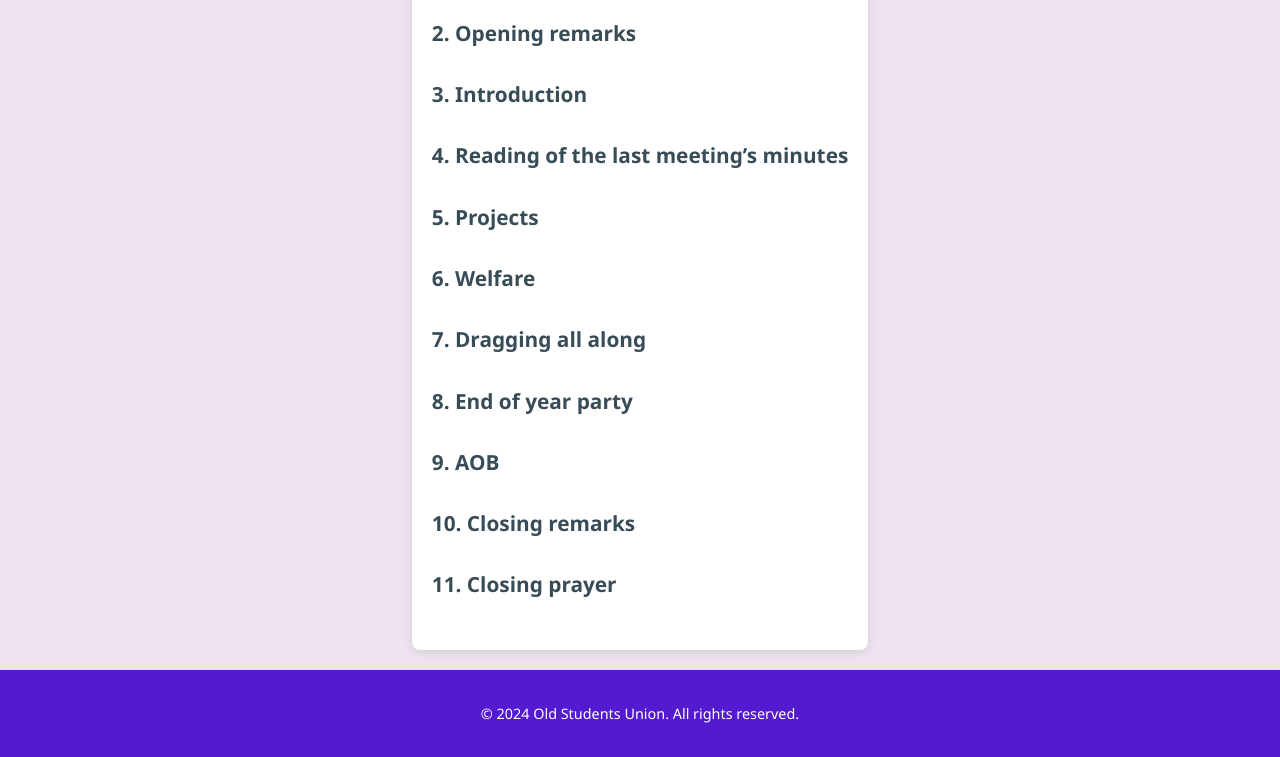
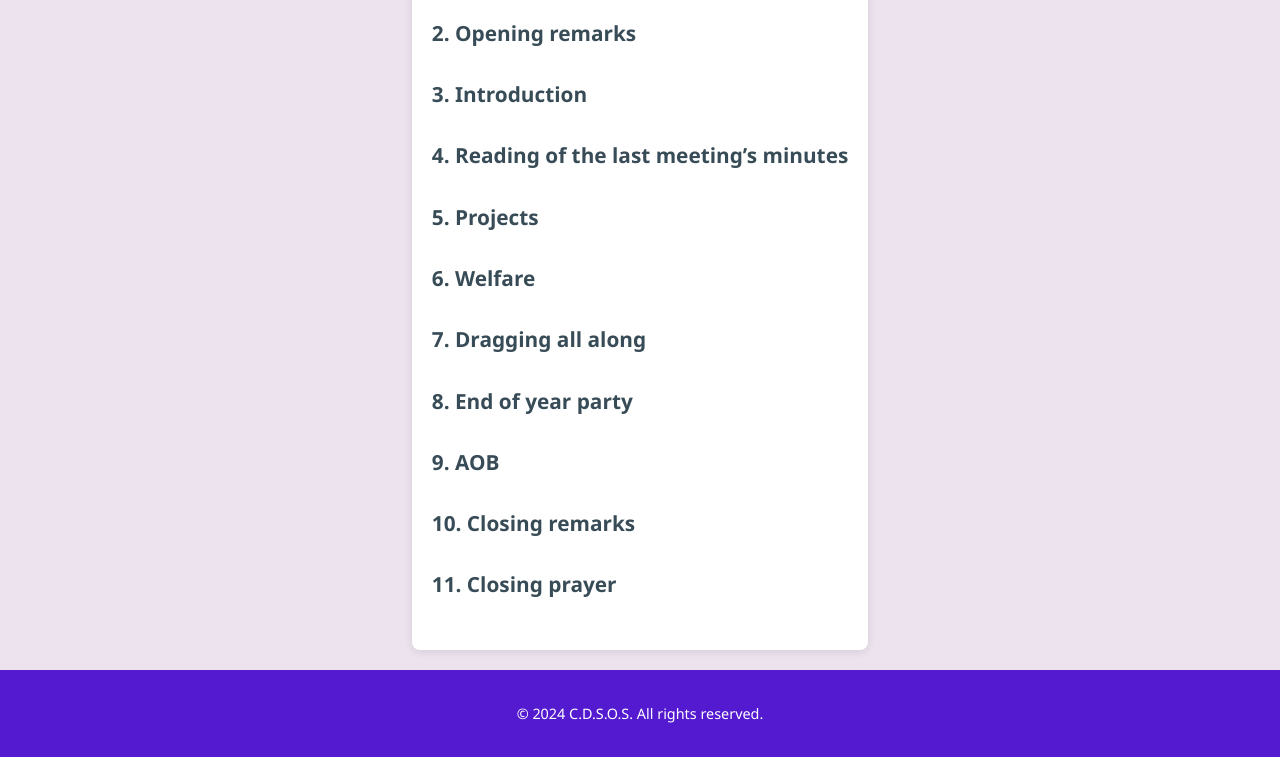
Before and after one commit to drewmod/c.d.s.o.s.a, a plain HTML site: page index.html in a window 1280 px wide. Shown: the part 432-1189 px from the top of the page. Drawn offline with Linux system fonts and the light colour scheme.

Commit message:
updated c.d.s.o.s.a page

```diff
--- a/index.html
+++ b/index.html
@@ -68,7 +68,7 @@
     </main>
 
     <footer>
-        <p>&copy; 2024 Old Students Union. All rights reserved.</p>
+        <p>&copy; 2024 C.D.S.O.S. All rights reserved.</p>
     </footer>
 
     <!-- Countdown Timer Script -->
```
